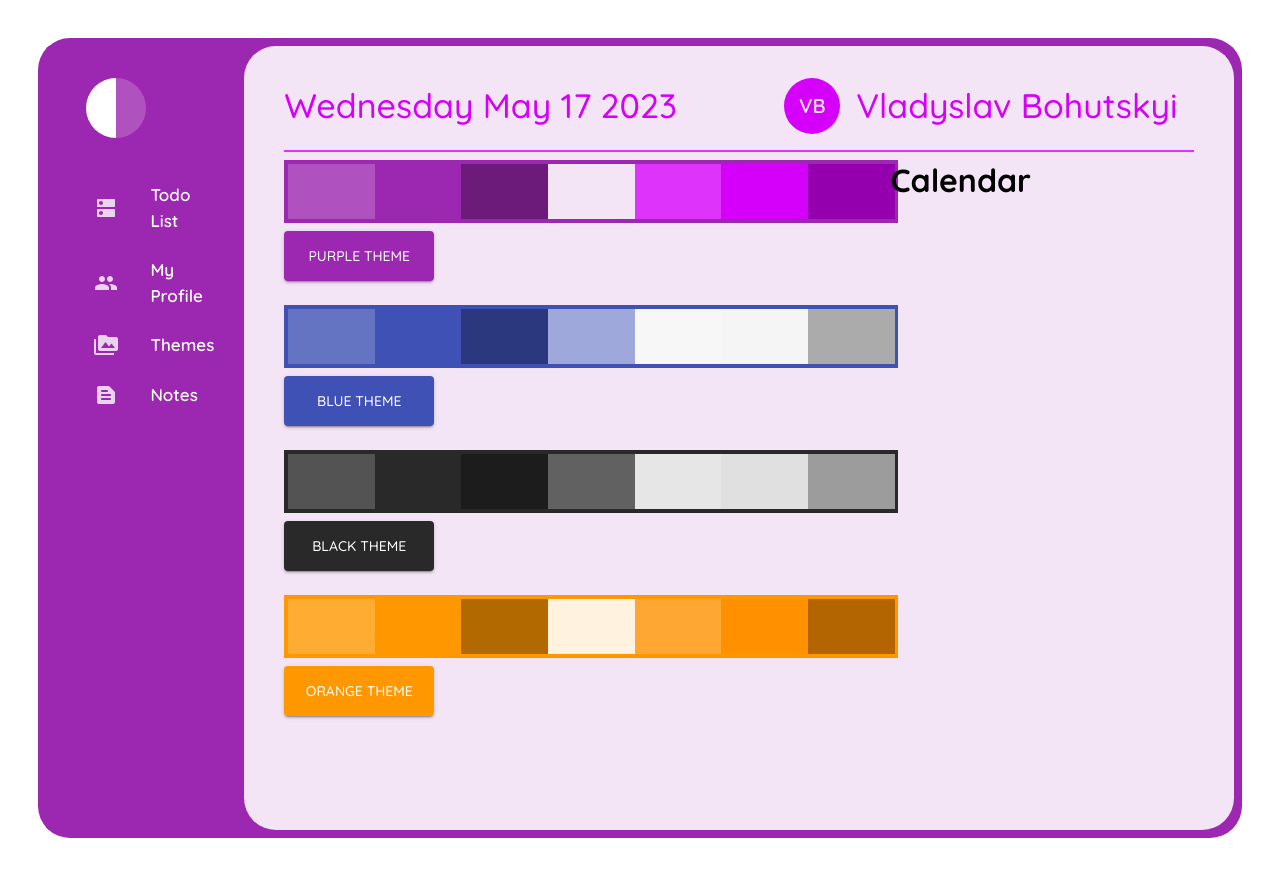
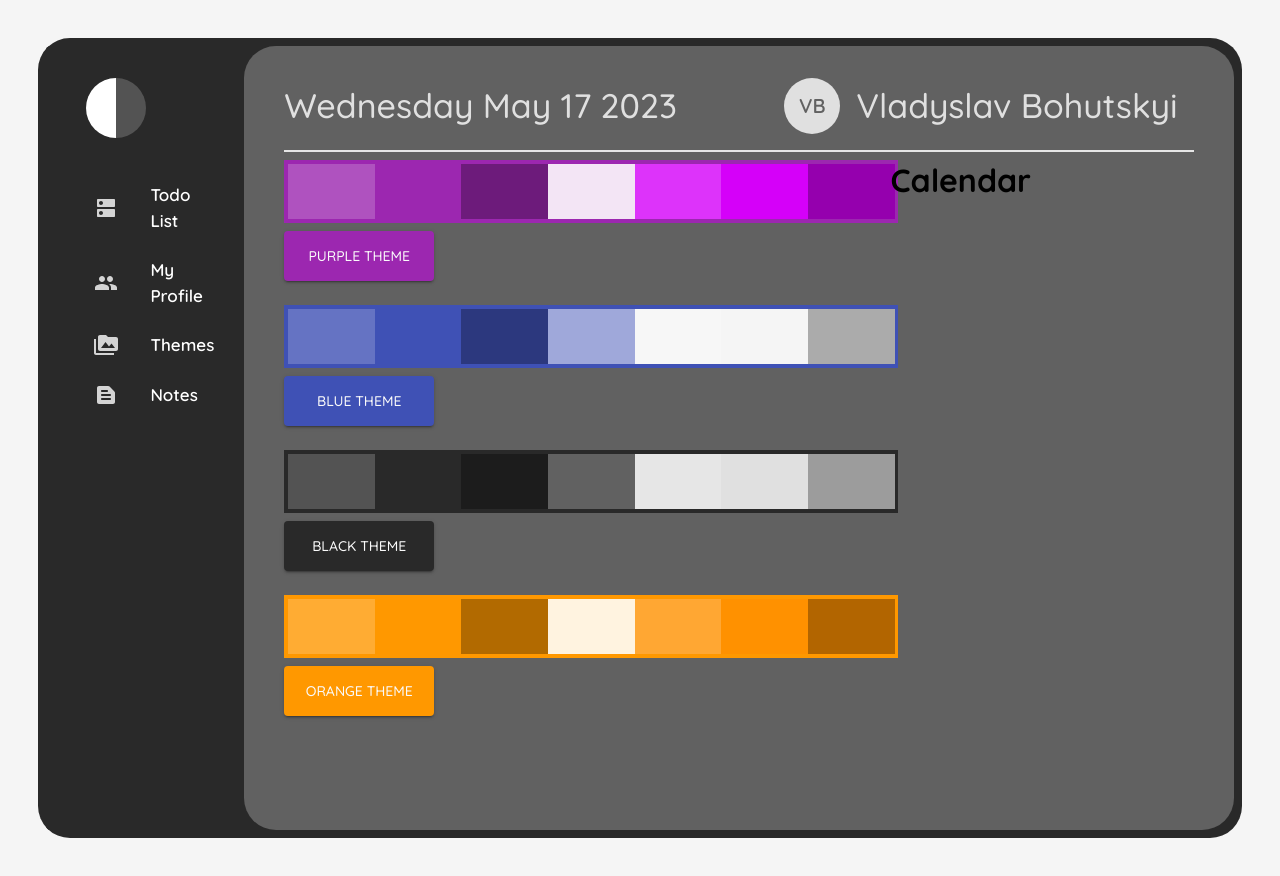
Before and after one commit to VladyslavBohutskyi/task_sheduler, a React (Create React App) app: page /themes in a window 1280 px wide. Built offline with nearby package versions, Linux system fonts and the light colour scheme.

Commit message:
mobx_themes

```diff
--- a/src/App.tsx
+++ b/src/App.tsx
@@ -8,14 +8,14 @@ import Todo from './modules/todo';
 import Themes from './modules/themes';
 import Notes from './modules/notes';
 import { observer } from 'mobx-react';
-
+import ThemeStore from '../src/store/theme'
 
 const App = observer(() => {
 
-  const [curentTheme, setCurentTheme] = useState(purpleTheme)
+  // const [curentTheme, setCurentTheme] = useState(purpleTheme)
 
-  return (
-    <ThemeProvider theme={curentTheme}>
+    return (
+    <ThemeProvider theme={ThemeStore.activeTheme}>
       <Box
         p={'3%'}
         minHeight={'100vh'}
@@ -36,7 +36,7 @@ const App = observer(() => {
             pt={4}
             bgcolor={'primary.main'}
           >
-            <Sidebar light={curentTheme.palette.primary.light} />
+            <Sidebar light={ThemeStore.activeTheme.palette.primary.light} />
           </Grid>
           <Grid item xs={12} sm={8} md={9} lg={10}
             p={5}
@@ -51,7 +51,7 @@ const App = observer(() => {
               <Grid item md={12} lg={8}>
                 <Routes>
                   <Route path='/' element={<Todo />} />
-                  <Route path='/themes' element={<Themes setTheme={setCurentTheme} />} />
+                  <Route path='/themes' element={<Themes />} />
                   <Route path='/notes' element={<Notes />} />
                 </Routes>
               </Grid>
--- a/src/modules/themes/index.tsx
+++ b/src/modules/themes/index.tsx
@@ -1,7 +1,6 @@
 import { Button, Box } from "@mui/material";
 import { purpleTheme, blueTheme, blackTheme, orangeTheme } from '../../themes';
 import ThemeStore from "../../store/theme";
-
 
 
 const data = [
@@ -23,13 +22,13 @@ const data = [
   },
 ]
 
-interface SetThemes {
-  setTheme: Function,
-  // width?: number // ? not necessarily
-}
+// interface SetThemes {
+//   setTheme: Function,
+//   // width?: number // ? not necessarily
+// }
 
 
-const Themes = ({ setTheme }: SetThemes) => {
+const Themes = () => {
   return (
     <>
       {
@@ -61,7 +60,7 @@ const Themes = ({ setTheme }: SetThemes) => {
                 width: 150,
                 height: 50,
               }}
-              onClick={() => setTheme(item.theme)}
+              onClick={() => ThemeStore.setActiveTheme(item.theme)}
             >
               {item.name}
             </Button>
@@ -73,47 +72,3 @@ const Themes = ({ setTheme }: SetThemes) => {
 }
 
 export default Themes
-{/* <Box
-  display={'block'}
-  mb={3}
->
-  <Button
-    sx={{
-      backgroundColor: blueTheme.palette.primary.main,
-      "&:hover": {
-        backgroundColor: blueTheme.palette.background.default
-      },
-    }}
-    variant='contained'>blue Theme
-  </Button>
-</Box>
-
-<Box
-  display={'block'}
-  mb={3}
->
-  <Button
-    sx={{
-      backgroundColor: blackTheme.palette.primary.main,
-      "&:hover": {
-        backgroundColor: blackTheme.palette.background.default
-      },
-    }}
-    variant='contained'>black Theme
-  </Button>
-</Box>
-
-<Box
-  display={'block'}
-  mb={3}
->
-  <Button
-    sx={{
-      backgroundColor: orangeTheme.palette.primary.main,
-      "&:hover": {
-        backgroundColor: orangeTheme.palette.secondary.main
-      },
-    }}
-    variant='contained'>orange Theme
-  </Button>
-</Box> */}
--- a/src/store/theme.ts
+++ b/src/store/theme.ts
@@ -6,7 +6,7 @@ class ThemeStore {
     makeAutoObservable(this)
   }
 
-  activeTheme: any = orangeTheme
+  activeTheme: any = blackTheme
   setActiveTheme(theme: any){
     this.activeTheme = theme
   }
```
